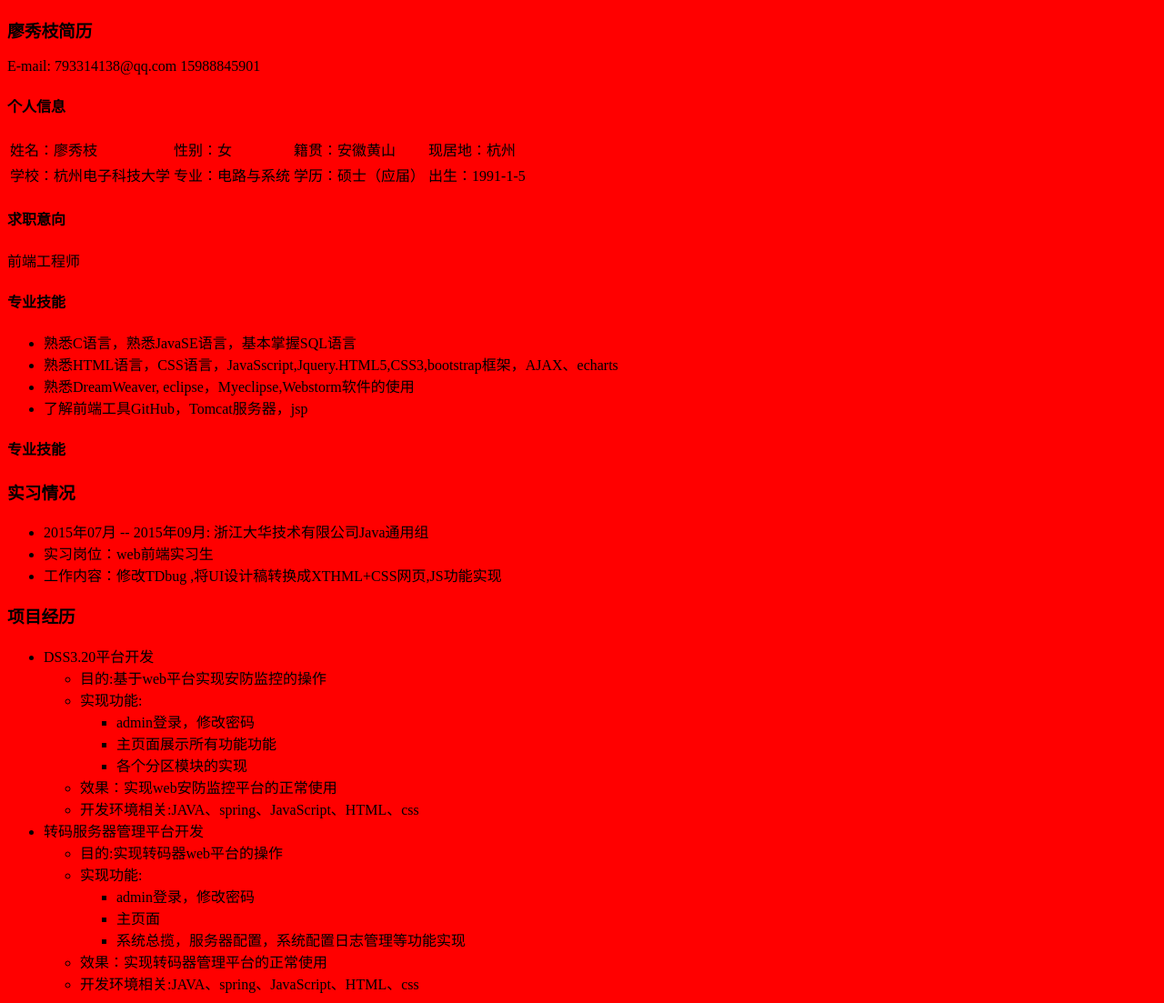
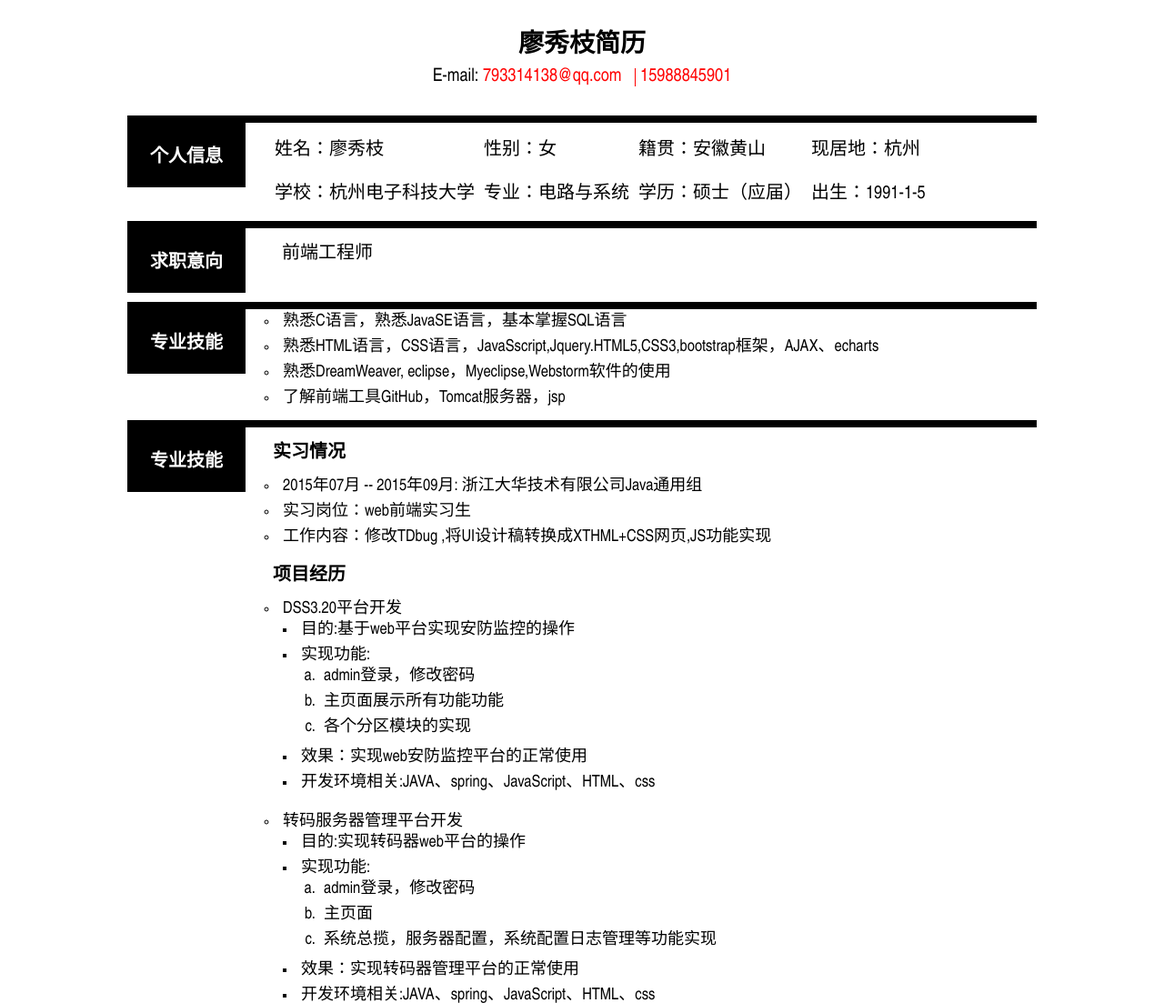
Before and after one commit to emma1120/hi, a plain HTML site: page index.html in a window 1280 px wide. Shown: the top 1103 px of the page at 91% size. Drawn offline with Linux system fonts and the light colour scheme.

Commit message:
Update style.css

```diff
--- a/style.css
+++ b/style.css
@@ -1 +1,37 @@
-body{background:red;}
+body,ul,ol,li,p,h1,h2,h3,h4,h5,h6,form,fieldset,table,td,img,div{margin:0;padding:0;border:0;}
+body{background:#fff;color:#000;font-size:20px; margin-top:5px;font-family:"SimSun","宋体","Arial Narrow";}
+
+ul,ol{list-style-type:none;}
+select,input,img,select{vertical-align:middle;}
+
+a{text-decoration:none;}
+a:link{color:#009;}
+a:visited{color:#800080;}
+a:hover,a:active,a:focus{color:#c00;text-decoration:underline;}
+.head{margin-top:25px ;text-align: center;}
+.title{
+    font-size:28px;margin-bottom:5px;}
+.wrap{width:1000px;margin: 20px auto;overflow:hidden;}
+.email-item{color:red;}
+.email{padding-right:15px;border-right:1px solid red;}
+.content{border-top: 8px solid #000;margin-top:10px;}
+.content-left{width:130px;
+    text-align: center;float:left;}
+.content-title{padding:20px;background:#000;color:white;}
+.content-right{float:left;margin-left:30px;}
+.basic-info td{padding:10px 8px 5px 0;}
+.clear{clear:both;}
+.positon{
+    display:block;
+    margin:10px;
+}
+.skill{font-size:18px;margin-left:6px;list-style-type: circle;}
+.skill li{line-height: 18px;padding:5px;}
+.title-item{font-size:20px;margin:10px 0;}
+.pro-info{list-style-type: square;margin-left: 15px;}
+.pro-info-a{list-style-type:lower-alpha;margin-left: 20px;}
+.margin10>li{margin:10px 0;}
+.study-info td{
+    text-align: center;padding-right:20px;
+}
+.foot{text-align:center;margin-top:20px;}
```
